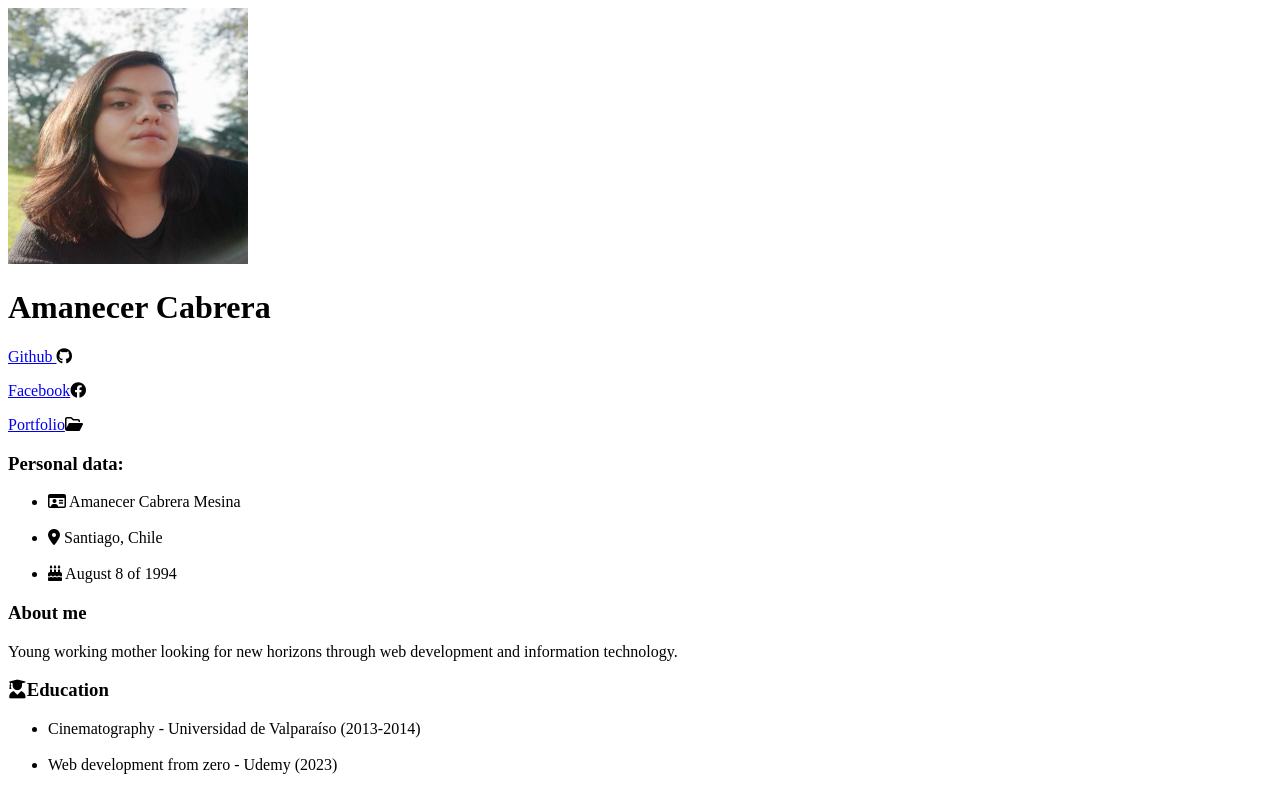
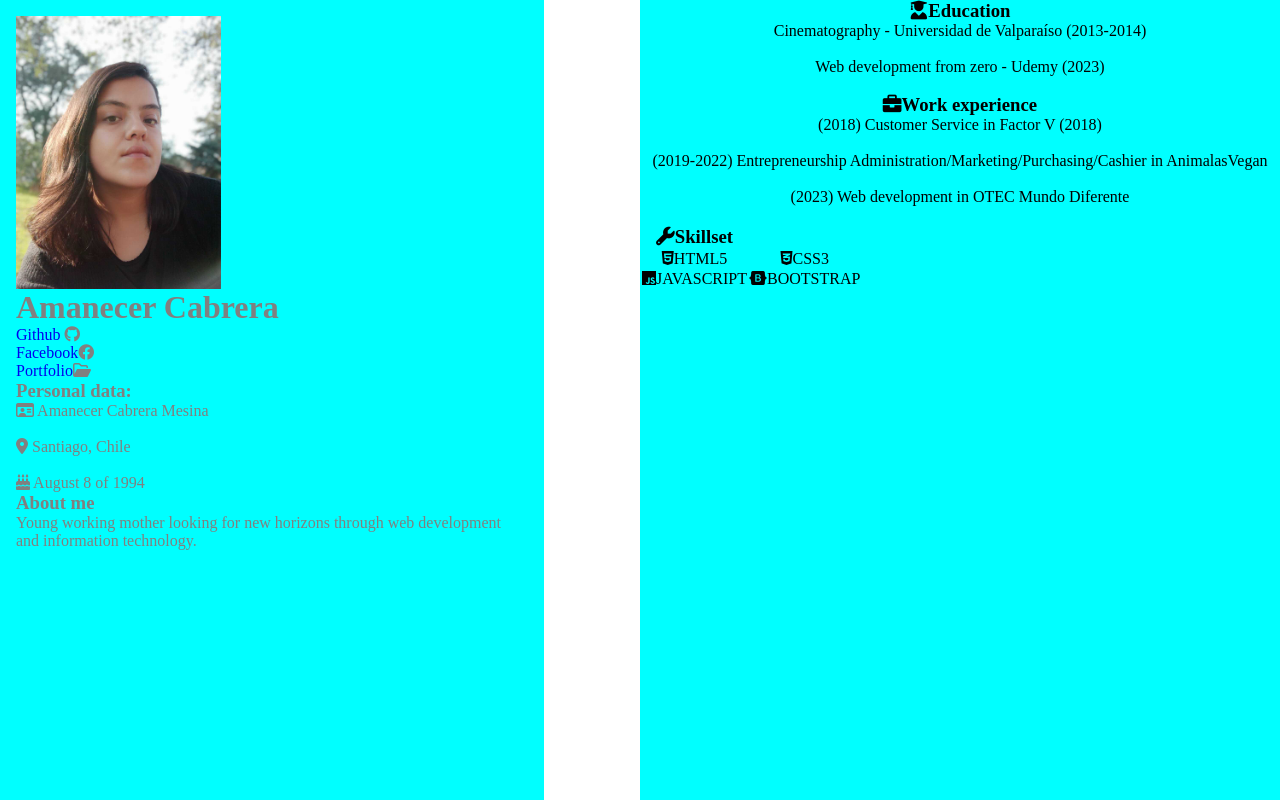
Before and after one commit to loretobustos/desafio-cv.de.amanecer, a plain HTML site: page curriculumCSS3/index.html in a window 1280 px wide. Shown: the top 800 px of the page. Drawn offline with Linux system fonts and the light colour scheme.

Commit message:
added a cv

```diff
--- a/curriculumCSS3/index.html
+++ b/curriculumCSS3/index.html
@@ -15,11 +15,11 @@
         <div class="body">
             <div class="lado-izq">
 
-                <img src="archivos/AMI-IA (1).jpg" alt="foto-perfil" style="width: 15rem; height:16rem;">
+                <img class="imagen" src="archivos/AMI-IA (1).jpg" alt="foto-perfil" >
+
                 <div class="nombre">
                     <h1>Amanecer Cabrera</h1>
                 </div>
-
 
                 <div class="iconos">
 
--- a/curriculumCSS3/styles.css
+++ b/curriculumCSS3/styles.css
@@ -0,0 +1,34 @@
+*{
+	margin: 0;
+	padding:0;
+	list-style: none;
+	text-decoration: none;
+	border: none;
+	outline: none;
+}
+
+
+.lado-izq{
+    color: grey;
+    float: left;
+    width: 40%;
+    height: 100vh;
+    padding: 1rem;
+    display: flex;
+    flex-direction: column;
+    background-color: aqua;
+}
+
+.lado-right{
+    width: 50%;
+    height: 100vh;
+    display: flex;
+    flex-direction: column;
+    float: right;
+    text-align: center;
+    background-color: aqua;
+
+}
+.imagen{
+    width: 40%;
+}
```
